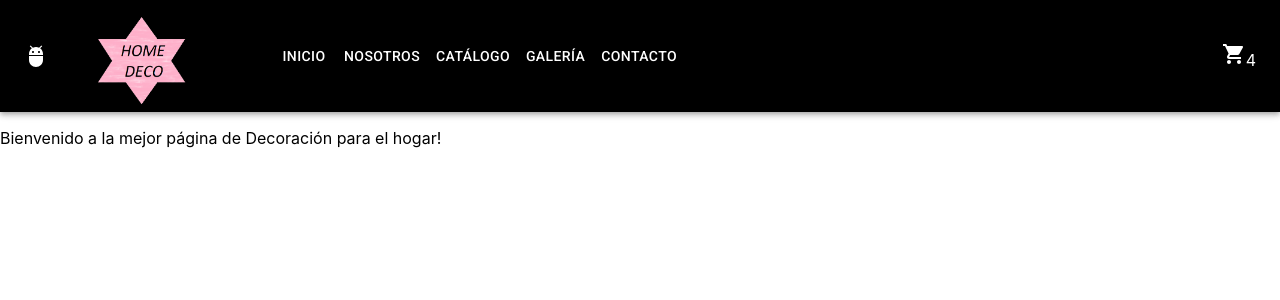
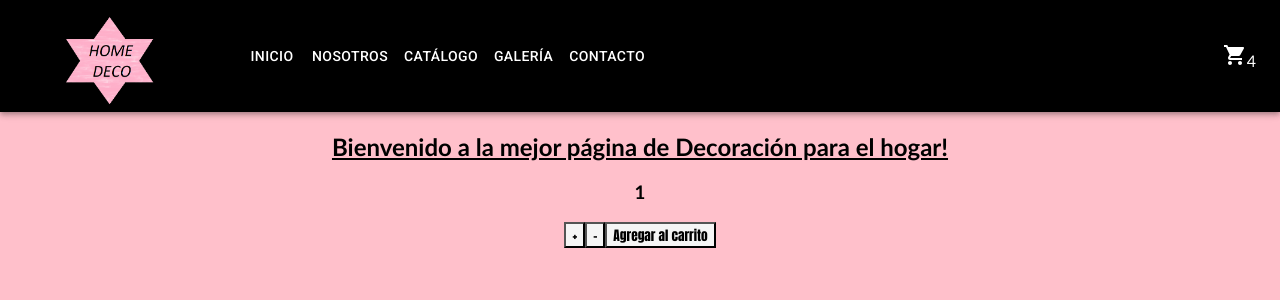
Before and after one commit to Micaela-LaRosa/ecommerce-larosa, a React (Create React App) app: page / in a window 1280 px wide. Shown: the top 300 px of the page. Built offline with nearby package versions, Linux system fonts and the light colour scheme.

Commit message:
contador

```diff
--- a/src/App.js
+++ b/src/App.js
@@ -1,14 +1,18 @@
-import ItemListConteiner from "./components/ItemListConteiner";
+import ItemListContainer from "./components/ItemListContainer";
 import NavBar from "./components/NavBar";
+import "./App.css";
+import ItemCount from "./components/ItemCount";
 
 
-function App() {
+export default function App() {
+  const onAdd = (count) =>{
+    alert(`Tenes ${count} productos agregados al carrito`);
+  }
   return (
     <>
       <NavBar />
-      <ItemListConteiner greeting={'Bienvenido a la mejor página de Decoración para el hogar!'}  />
+      <ItemListContainer greeting={'Bienvenido a la mejor página de Decoración para el hogar!'}  />
+      <ItemCount initial={1} stock={10} onAdd={onAdd} />
     </>
   );
 }
-
-export default App;
--- /dev/null
+++ b/src/components/ItemCount.jsx
@@ -0,0 +1,27 @@
+import { useState } from "react";
+
+
+export default function ItemCount({initial, stock, onAdd}) {
+    const [count, setCount] =useState(initial)
+    function sumar() {
+        if (count < stock) {
+        setCount (count + 1)
+        } else {
+            alert('No podes agregar más productos')
+        }
+        }
+        function restar() {
+            count > initial ? setCount (count - 1) : alert ('No podes quitar más productos')
+        }
+    function reset(){
+        setCount(initial)
+    }
+    return (
+        <div>
+            <h3>{count}</h3>
+            <button onClick={sumar}>+</button>
+            <button onClick={restar}>-</button>
+            <button onClick={() => {onAdd(count); reset()}}>Agregar al carrito</button>
+        </div>
+    )
+}
--- /dev/null
+++ b/src/components/ItemListContainer.jsx
@@ -0,0 +1,9 @@
+import React from 'react';
+
+export default function ItemListContainer({greeting}) {
+  return (
+    <div>
+      <h2>{greeting}</h2>
+    </div>
+  );
+}
--- a/src/components/ItemListConteiner.jsx
+++ /dev/null
@@ -1,7 +0,0 @@
-import React from 'react';
-
-export default function ItemListConteiner({greeting}) {
-  return (
-    <p>{greeting}</p>
-  );
-}
--- a/src/components/NavBar.jsx
+++ b/src/components/NavBar.jsx
@@ -39,10 +39,9 @@ const NavBar = () => {
   };
 
   return (
-    <AppBar position="static" style={{backgroundColor: "black"}}>
+    <AppBar position="static" style={{backgroundColor: 'black'}}>
       <Container maxWidth="xl">
         <Toolbar disableGutters>
-          <AdbIcon sx={{ display: { xs: 'none', md: 'flex' }, mr: 1 }} />
           <Typography
             variant="h6"
             noWrap
@@ -56,12 +55,9 @@ const NavBar = () => {
               letterSpacing: '.3rem',
               color: 'inherit',
               textDecoration: 'none',
-            }}
-          >
-            <img src={ImgLogo} width="200px" loading="lazy" alt="Home Deco" />
-
+            }}>
+            <img src={ImgLogo} width="200px" loading="lazy" alt="Home Deco" sx={{display: { xs: 'none', md: 'flex' }, mr: 1 }} />
           </Typography>
-
           <Box sx={{ flexGrow: 1, display: { xs: 'flex', md: 'none' } }}>
             <IconButton
               size="large"
@@ -69,8 +65,7 @@ const NavBar = () => {
               aria-controls="menu-appbar"
               aria-haspopup="true"
               onClick={handleOpenNavMenu}
-              color="inherit"
-            >
+              color="inherit">
               <MenuIcon />
             </IconButton>
             <Menu
@@ -89,8 +84,7 @@ const NavBar = () => {
               onClose={handleCloseNavMenu}
               sx={{
                 display: { xs: 'block', md: 'none' },
-              }}
-            >
+              }}>
               {pages.map((page) => (
                 <MenuItem key={page} onClick={handleCloseNavMenu}>
                   <Typography textAlign="center">{page}</Typography>
@@ -98,7 +92,6 @@ const NavBar = () => {
               ))}
             </Menu>
           </Box>
-          <AdbIcon sx={{ display: { xs: 'flex', md: 'none' }, mr: 1 }} />
           <Typography
             variant="h5"
             noWrap
@@ -113,22 +106,19 @@ const NavBar = () => {
               letterSpacing: '.3rem',
               color: 'inherit',
               textDecoration: 'none',
-            }}
-          >
-            <img src={ImgLogo} width="200px" loading="lazy" alt="Home Deco" />
+            }}>
+            <img src={ImgLogo} width="200px" loading="lazy" alt="Home Deco" sx={{display: { xs: 'none', md: 'flex' }, mr: 1 }} />
           </Typography>
           <Box sx={{ flexGrow: 1, display: { xs: 'none', md: 'flex' } }}>
             {pages.map((page) => (
               <Button
                 key={page}
                 onClick={handleCloseNavMenu}
-                sx={{ my: 2, color: 'white', display: 'block' }}
-              >
+                sx={{ my: 2, color: 'white', display: 'block' }}>
                 {page}
               </Button>
             ))}
           </Box>
-
           <Box sx={{ flexGrow: 0 }}>
             <CartWidget items={4} />
           </Box>
--- a/src/index.css
+++ b/src/index.css
@@ -1,13 +1,22 @@
 body {
   margin: 0;
-  font-family: -apple-system, BlinkMacSystemFont, 'Segoe UI', 'Roboto', 'Oxygen',
-    'Ubuntu', 'Cantarell', 'Fira Sans', 'Droid Sans', 'Helvetica Neue',
-    sans-serif;
+  font-family: 'Trebuchet MS', 'Lucida Sans Unicode', 'Lucida Grande', 'Lucida Sans', Arial, sans-serif;
   -webkit-font-smoothing: antialiased;
   -moz-osx-font-smoothing: grayscale;
+  text-align: center;
+  background-color: pink;
 }
 
 code {
   font-family: source-code-pro, Menlo, Monaco, Consolas, 'Courier New',
     monospace;
 }
+
+h2{
+  text-decoration:underline;
+}
+
+button{
+  font-family:Impact, Haettenschweiler, 'Arial Narrow Bold', sans-serif;
+  background-color: whitesmoke;
+}
```
Also changed, not shown: src/index.js (+5 -2 lines).
